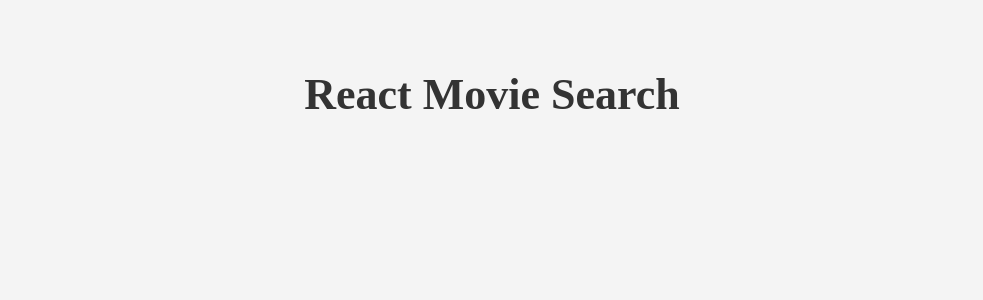
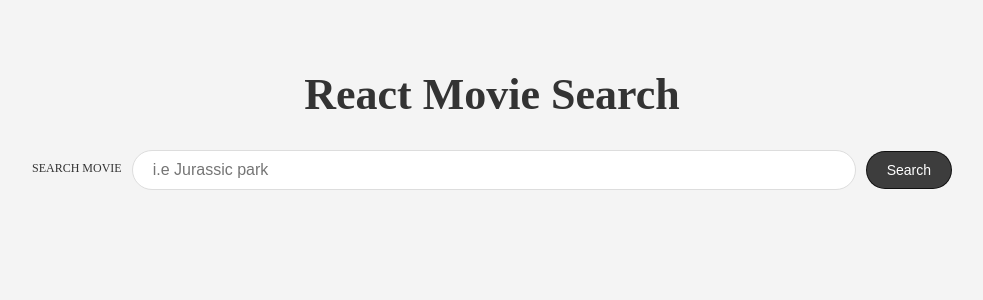
Before and after one commit to 286tholbg/react-movie-search-app, a React (Create React App) app: page / in a window 1280 px wide. Shown: the top 300 px of the page, without its empty margins (148-1131 px from the left). Built offline with nearby package versions, Linux system fonts and the light colour scheme.

Commit message:
style the form and search

```diff
--- a/src/App.js
+++ b/src/App.js
@@ -1,9 +1,11 @@
 import React from "react";
+import SearchMovies from "./component/SearchMovies";
 
 function App() {
   return (
     <div className="container">
       <h1 className="title">React Movie Search</h1>
+      <SearchMovies />
     </div>
   );
 }
--- /dev/null
+++ b/src/component/SearchMovies.js
@@ -0,0 +1,13 @@
+import React from "react";
+
+
+export default function SearchMovies(props){
+
+    return (
+        <form className="form">
+            <label className="label" htmlFor="query">Search Movie</label>
+            <input className="input" type="text" name="query" placeholder="i.e Jurassic park" />
+            <button className="button" type="submit">Search</button>
+        </form>
+    )
+}
--- a/src/style.css
+++ b/src/style.css
@@ -27,3 +27,43 @@
     font-size: 4.4rem;
     text-align: center;
 }
+.form {
+    display: grid;
+}
+.label {
+    font-size: 1.2rem;
+    margin-bottom: 0.2rem;
+    text-transform: uppercase;
+}
+.input {
+    font-size: 1.6rem;
+    padding: 0.5rem 2rem;
+    line-height: 2.8rem;
+    border-radius: 20px;
+    border: 1px solid #ddd;
+    margin-bottom: 1rem;
+}
+.button {
+    background-color: rgba(0,0,0,.75);
+    color: white;
+    padding: 1rem 2rem;
+    border: 1px solid rgba(0,0,0,.75);
+    border-radius: 20px;
+    font-size: 1.4rem;
+    cursor: pointer;
+    transition: background-color 250ms;
+}
+button:hover {
+    background-color: gba(0,0,0,.85);
+}
+
+@media (min-width: 786px) {
+    .form {
+        grid-template-columns: auto 1fr auto;
+        grid-gap: 1rem;
+        align-items: center;
+    }
+    .input {
+        margin-bottom: 0;
+    }
+}
```
